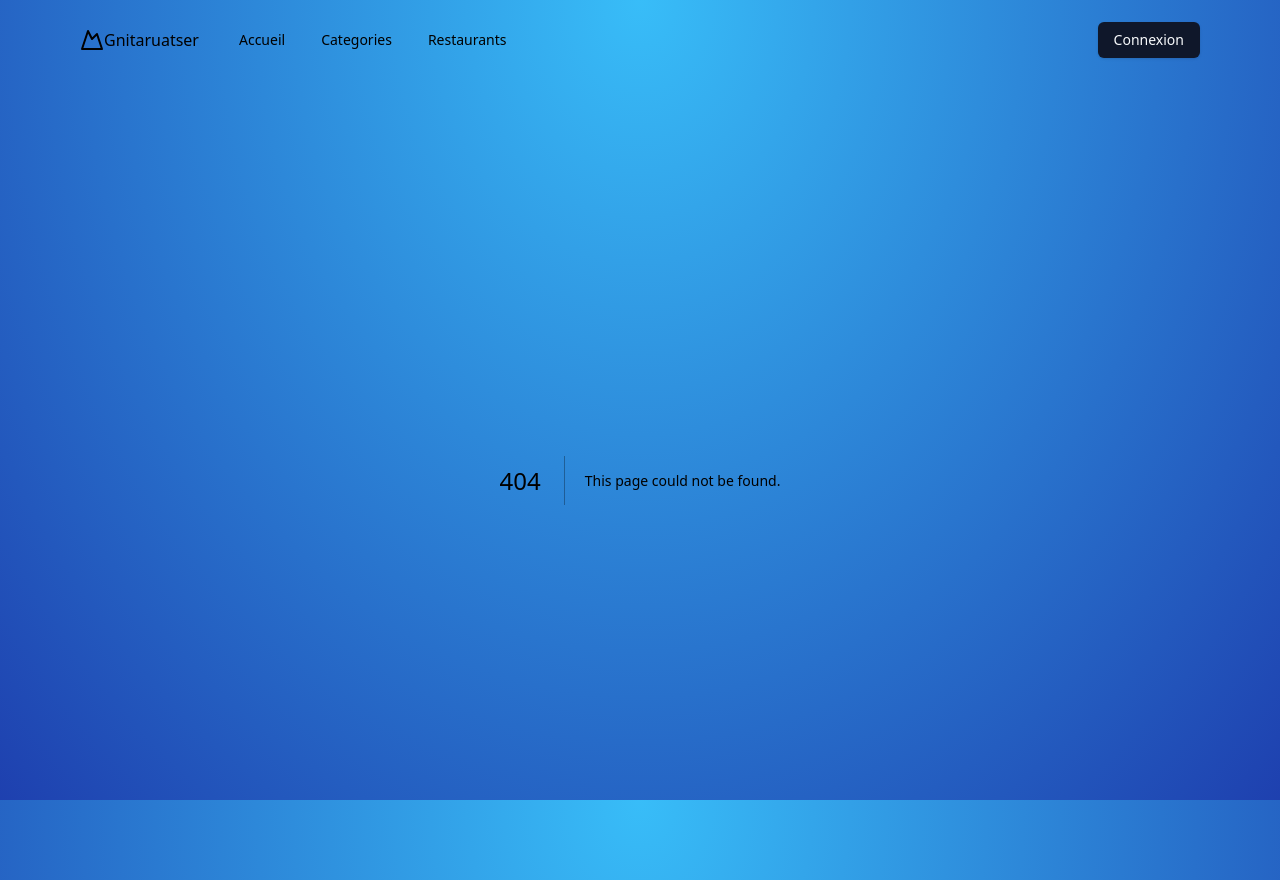
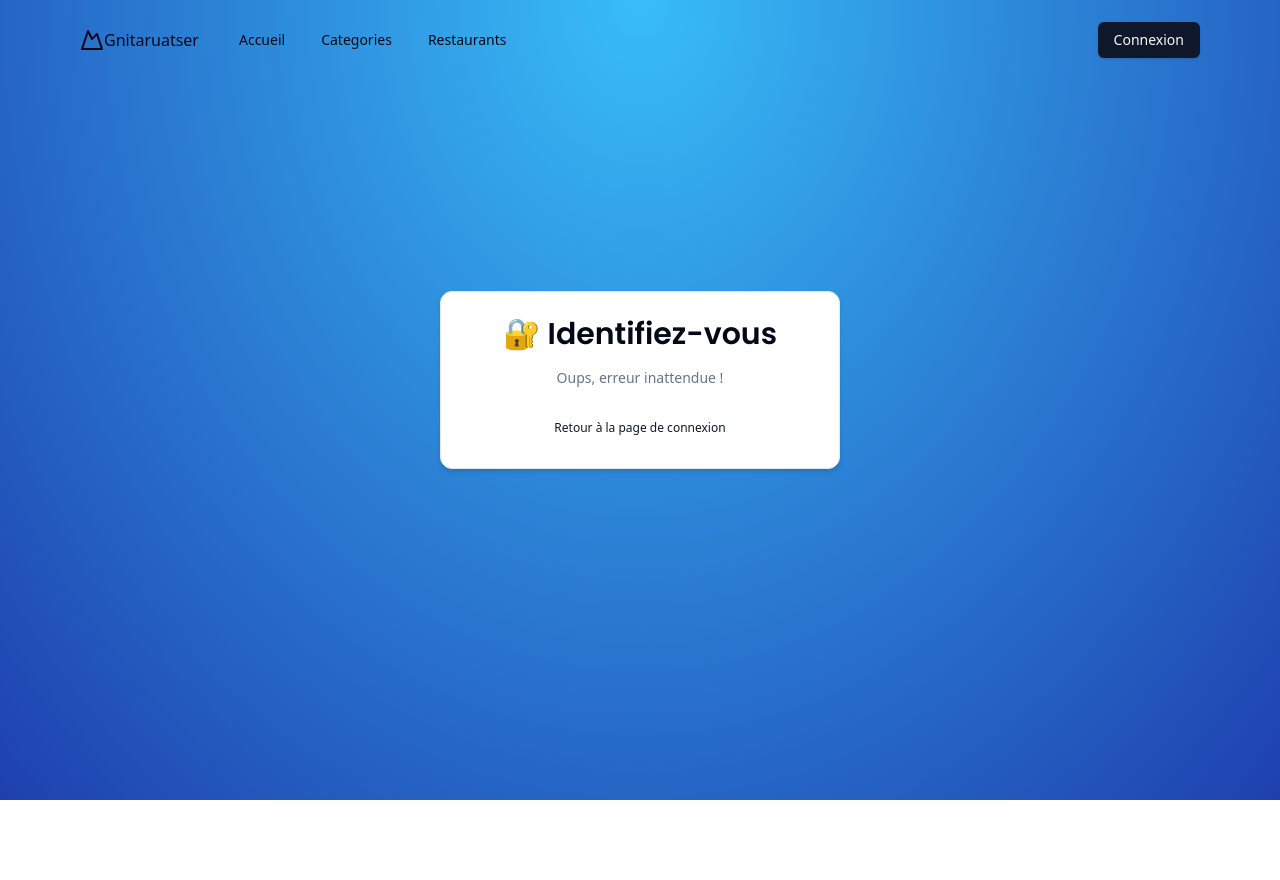
Before and after one commit to gregmaax/restaurating-react, a Next.js app: page /auth/error in a window 1280 px wide. Before the commit this address had no page. After the commit the page ends 800 px from the top, so only its background shows below. Built offline with nearby package versions, Linux system fonts and the light colour scheme.

Commit message:
email verification for OAuth

```diff
--- /dev/null
+++ b/src/app/auth/error/page.tsx
@@ -0,0 +1,6 @@
+import { DividerHorizontalIcon } from "@radix-ui/react-icons";
+import ErrorCard from "~/components/auth/error-card";
+
+export default function AuthErrorPage() {
+  return <ErrorCard />;
+}
--- a/src/app/auth/layout.tsx
+++ b/src/app/auth/layout.tsx
@@ -10,6 +10,6 @@ export default function AuthLayout({
   children: React.ReactNode;
 }) {
   return (
-    <div className="flex h-full items-center justify-center">{children}</div>
+    <div className="flex h-[75%] items-center justify-center">{children}</div>
   );
 }
--- a/src/app/page.tsx
+++ b/src/app/page.tsx
@@ -10,7 +10,7 @@ const font = Poppins({
 
 export default function HomePage() {
   return (
-    <main className="flex h-full flex-col items-center justify-center">
+    <main className="flex h-[75%] flex-col items-center justify-center">
       <div className="space-y-6 text-center">
         <h1
           className={cn(
--- a/src/auth.ts
+++ b/src/auth.ts
@@ -4,6 +4,8 @@ import { db } from "./server/db";
 
 import { getUserById } from "./server/queries/users";
 import authConfig from "~/auth.config";
+import { users } from "./server/db/schema";
+import { eq } from "drizzle-orm";
 
 export const {
   handlers: { GET, POST },
@@ -11,6 +13,18 @@ export const {
   signIn,
   signOut,
 } = NextAuth({
+  pages: {
+    signIn: "/auth/login",
+    error: "auth/error",
+  },
+  events: {
+    async linkAccount({ user }) {
+      await db
+        .update(users)
+        .set({ emailVerified: new Date() })
+        .where(eq(users.id, user.id!));
+    },
+  },
   callbacks: {
     async session({ session, token }) {
       if (token.sub && session.user) {
--- /dev/null
+++ b/src/components/auth/error-card.tsx
@@ -0,0 +1,16 @@
+import { Card, CardFooter, CardHeader } from "../ui/card";
+import BackButton from "./back-button";
+import Header from "./header";
+
+export default function ErrorCard() {
+  return (
+    <Card className="w-[400px] shadow-md">
+      <CardHeader>
+        <Header label="Oups, erreur inattendue !" />
+      </CardHeader>
+      <CardFooter>
+        <BackButton label="Retour à la page de connexion" href="/auth/login" />
+      </CardFooter>
+    </Card>
+  );
+}
--- a/src/components/auth/login-form.tsx
+++ b/src/components/auth/login-form.tsx
@@ -19,8 +19,15 @@ import FormError from "~/components/form-error";
 import FormSuccess from "~/components/form-success";
 import { login } from "~/actions/login";
 import { useState, useTransition } from "react";
+import { useSearchParams } from "next/navigation";
 
 export default function LoginForm() {
+  const searchParams = useSearchParams();
+  const urlError =
+    searchParams.get("error") === "OAuthAccountNotLinked"
+      ? "Cet email est déjà utilisé avec un autre provider"
+      : "";
+
   const [isPending, startTransition] = useTransition();
   const [error, setError] = useState<string | undefined>();
   const [success, setSuccess] = useState<string | undefined>();
@@ -41,6 +48,7 @@ export default function LoginForm() {
       login(values).then((data) => {
         if (data) {
           setError(data.error);
+          //TODO: success with 2FA
         }
       });
     });
@@ -94,7 +102,7 @@ export default function LoginForm() {
               )}
             />
           </div>
-          <FormError message={error} />
+          <FormError message={error || urlError} />
           <FormSuccess message={success} />
           <Button className="w-full" type="submit" disabled={isPending}>
             Connexion
--- a/src/routes.ts
+++ b/src/routes.ts
@@ -9,7 +9,7 @@ export const publicRoutes = ["/"];
  * Redirection vers /settings si loggedIn
  * @type {string[]}
  */
-export const authRoutes = ["/auth/login", "/auth/register"];
+export const authRoutes = ["/auth/login", "/auth/register", "/auth/error"];
 
 /**
  * API authentication routes
```
